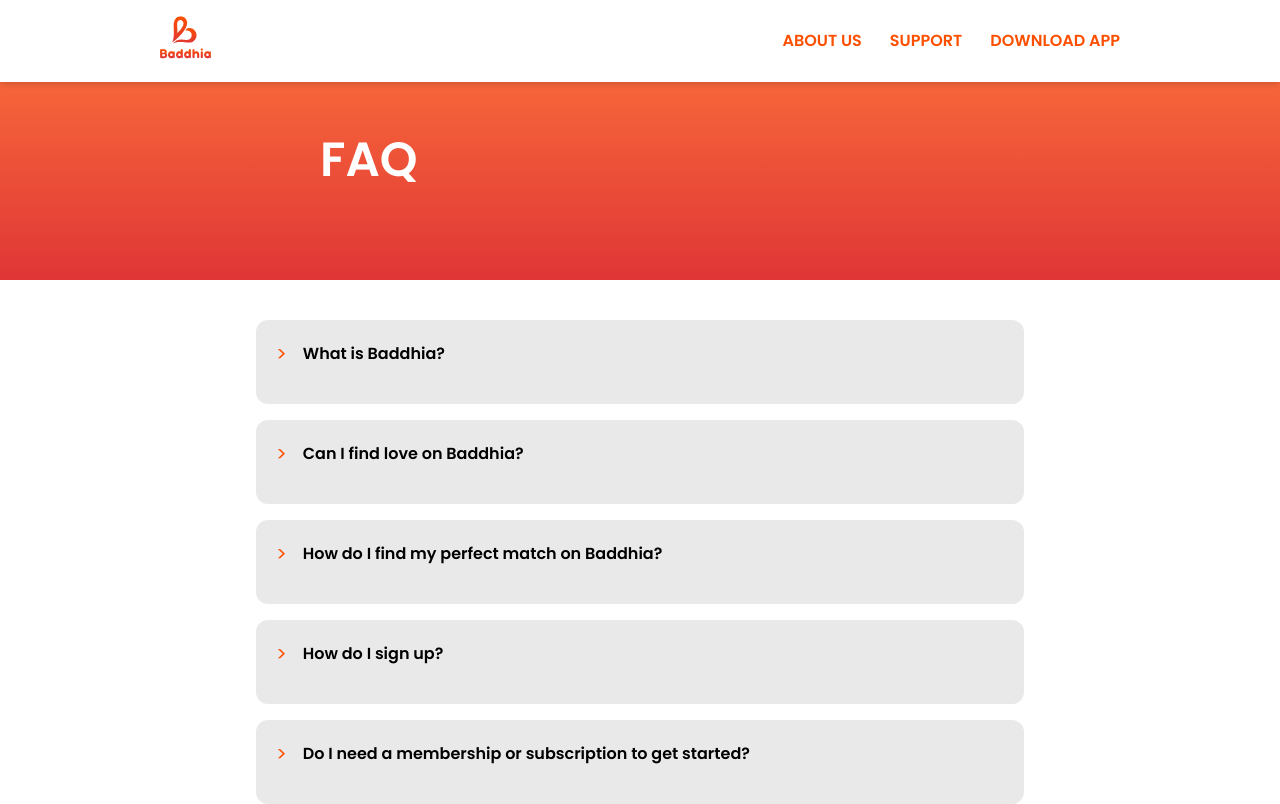
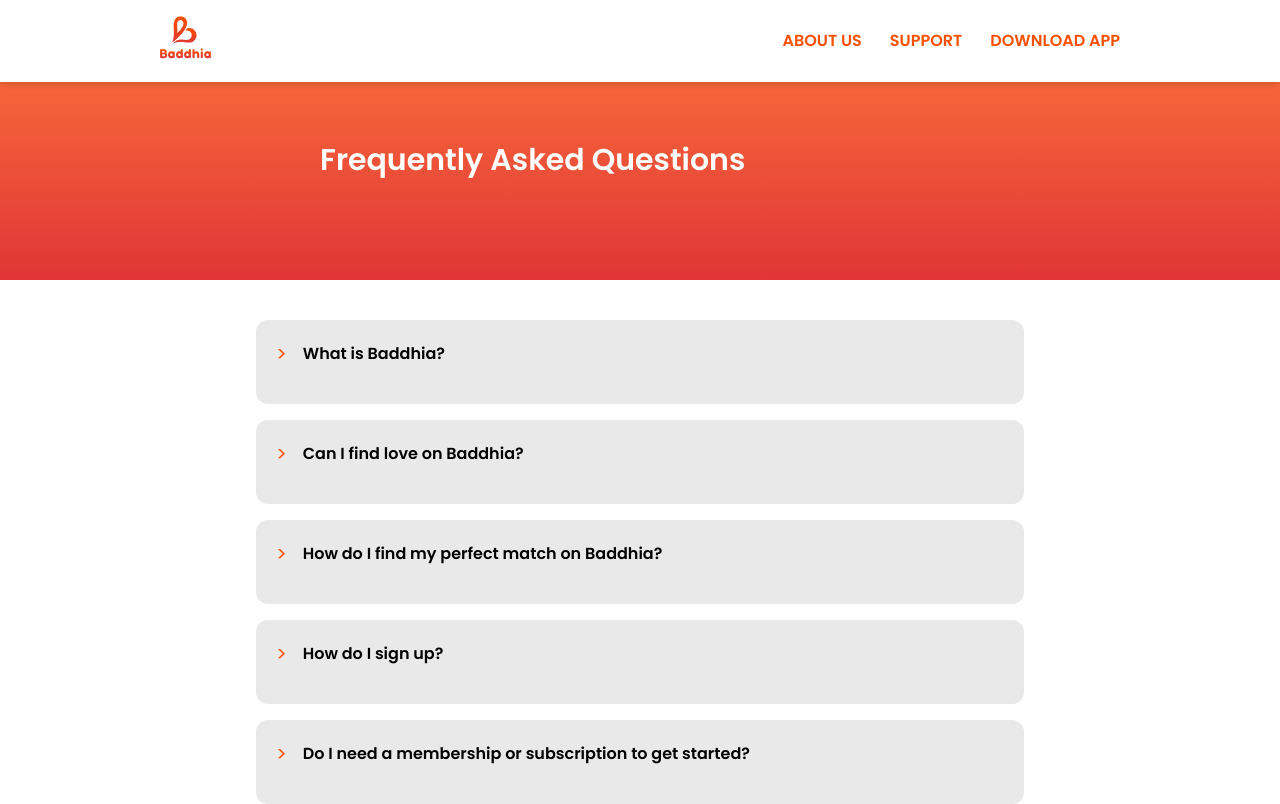
Before and after one commit to Tolutoon/baddhia, a React (Vite) app: page /faq in a window 1280 px wide. Shown: the top 804 px of the page. Built offline with nearby package versions, Linux system fonts and the light colour scheme.

Commit message:
in progress

```diff
--- a/src/pages/FaqPage.jsx
+++ b/src/pages/FaqPage.jsx
@@ -6,7 +6,7 @@ function FaqPage() {
   return (
     <>
     <Header/>
-    <div className='h-[30vh] md:h-[35vh] footer flex items-center text-5xl px-20 text-white pt-[40px] font-semibold md:px-80'>FAQ</div>
+    <div className='h-[25vh] md:h-[35vh] footer flex items-center text-3xl px-10 text-white pt-[40px] font-semibold md:px-80'>Frequently Asked Questions</div>
     <Faqs/>
 
     </>
```
